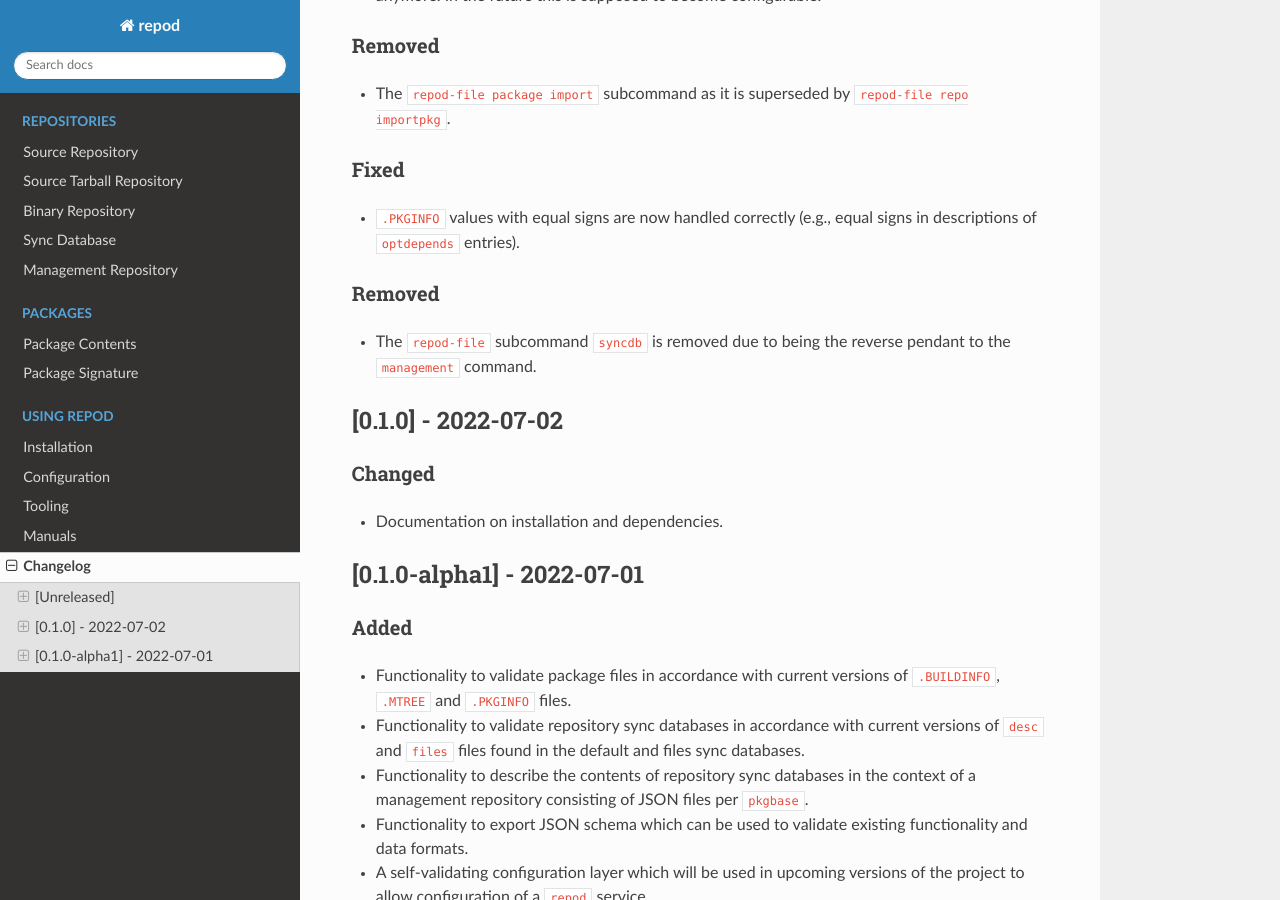
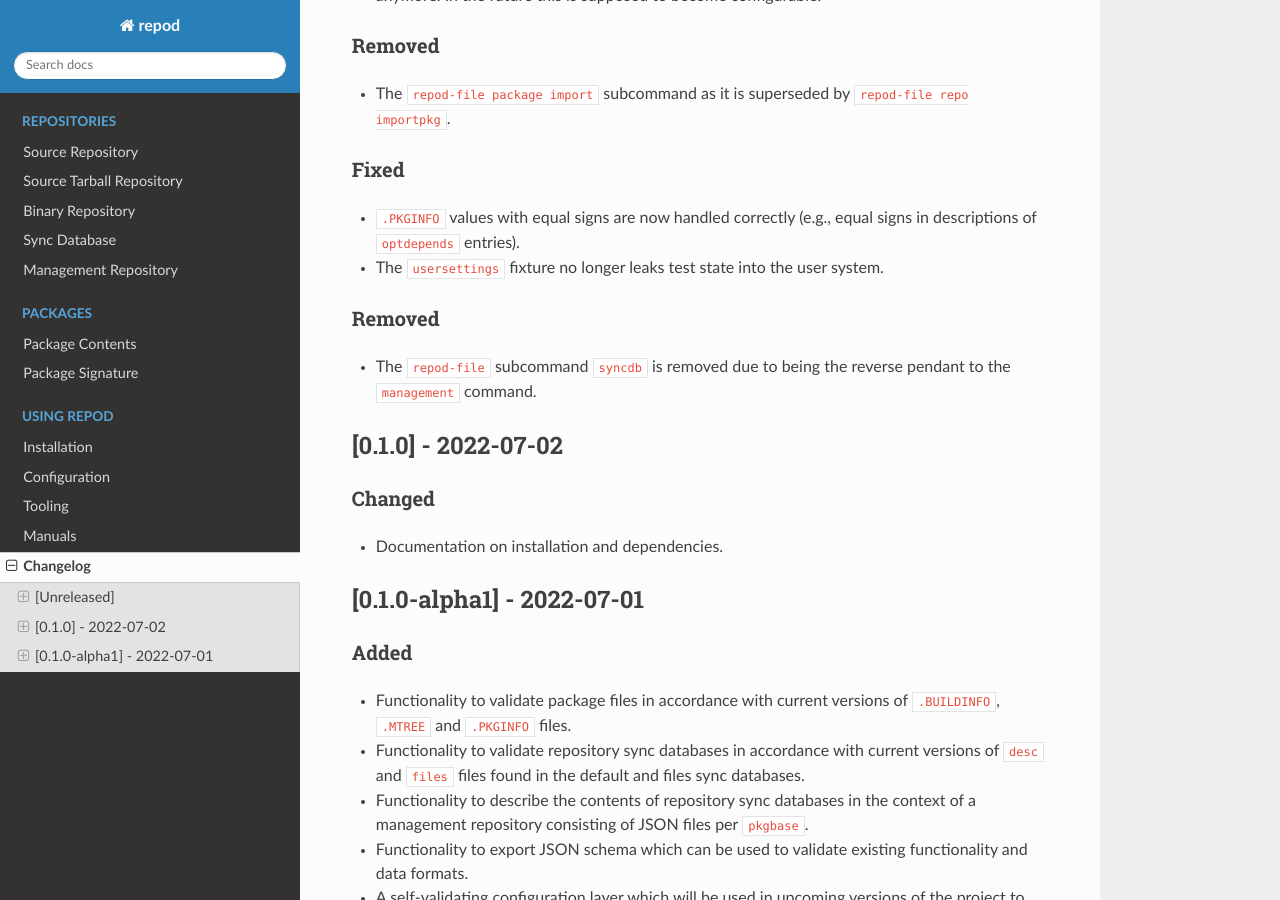
Before and after one commit to archlinux/repod, a Sphinx documentation site: the page built from docs/repod/changelog.rst, in a window 1280 px wide and 900 px high, scrolled down 1092 px. Built offline with Sphinx 7.4.7 and the Read the Docs theme 2.0.0, drawn with Linux system fonts in a browser that asks for light colours.

Commit message:
Add changelog entry for fixes to usersettings fixture
docs/repod/changelog.rst:
Add changelog entry for fixes to usersettings fixture

```diff
--- a/docs/repod/changelog.rst
+++ b/docs/repod/changelog.rst
@@ -64,6 +64,7 @@ Fixed
 
 * ``.PKGINFO`` values with equal signs are now handled correctly (e.g., equal
   signs in descriptions of ``optdepends`` entries).
+* The ``usersettings`` fixture no longer leaks test state into the user system.
 
 Removed
 ^^^^^^^
```
